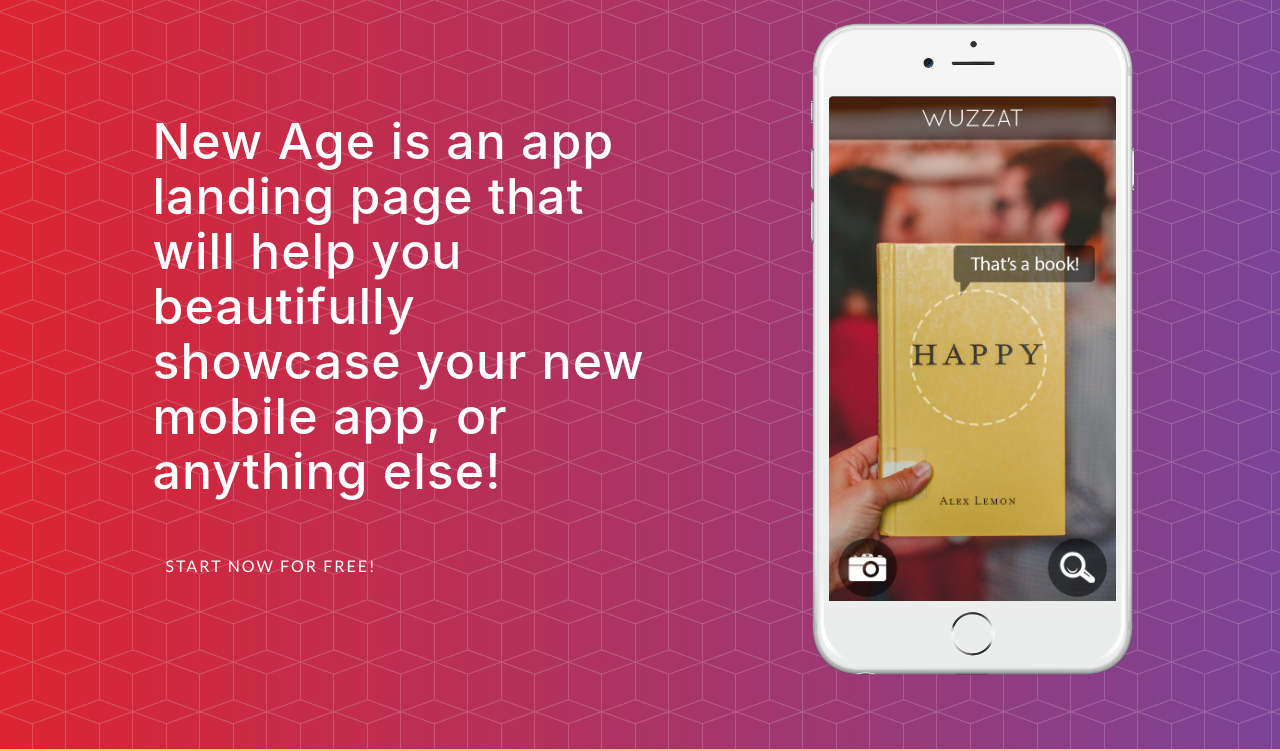
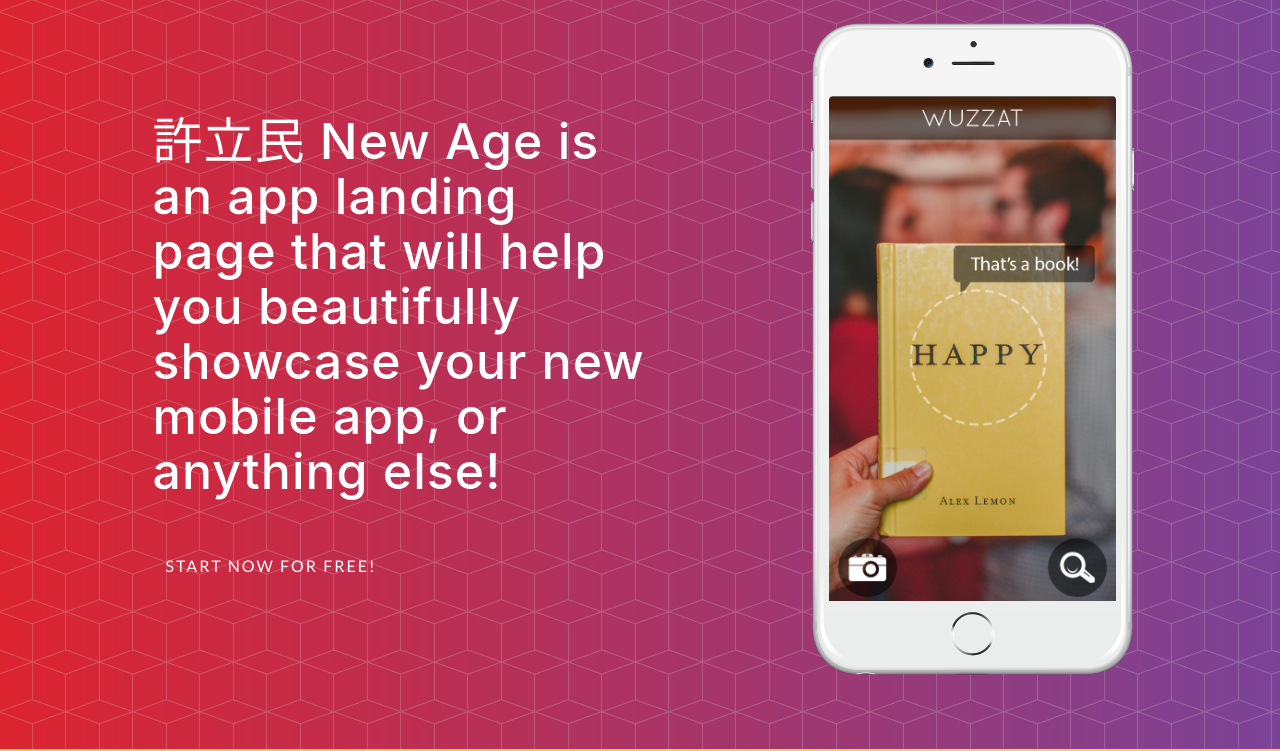
Before and after one commit to aandd0606/example, a website with bundled scripts: page index.html in a window 1280 px wide. Shown: the part 51-802 px from the top of the page. Built offline with nearby package versions, Linux system fonts and the light colour scheme; a web font is replaced by a local one.

Commit message:
首頁加上中文文字

```diff
--- a/index.html
+++ b/index.html
@@ -59,7 +59,7 @@
         <div class="row h-100">
           <div class="col-lg-7 my-auto">
             <div class="header-content mx-auto">
-              <h1 class="mb-5">New Age is an app landing page that will help you beautifully showcase your new mobile app, or anything else!</h1>
+              <h1 class="mb-5">許立民 New Age is an app landing page that will help you beautifully showcase your new mobile app, or anything else!</h1>
               <a href="#download" class="btn btn-outline btn-xl js-scroll-trigger">Start Now for Free!</a>
             </div>
           </div>
@@ -225,4 +225,9 @@
 
   </body>
 
+
+
+
+
+
 </html>
```
